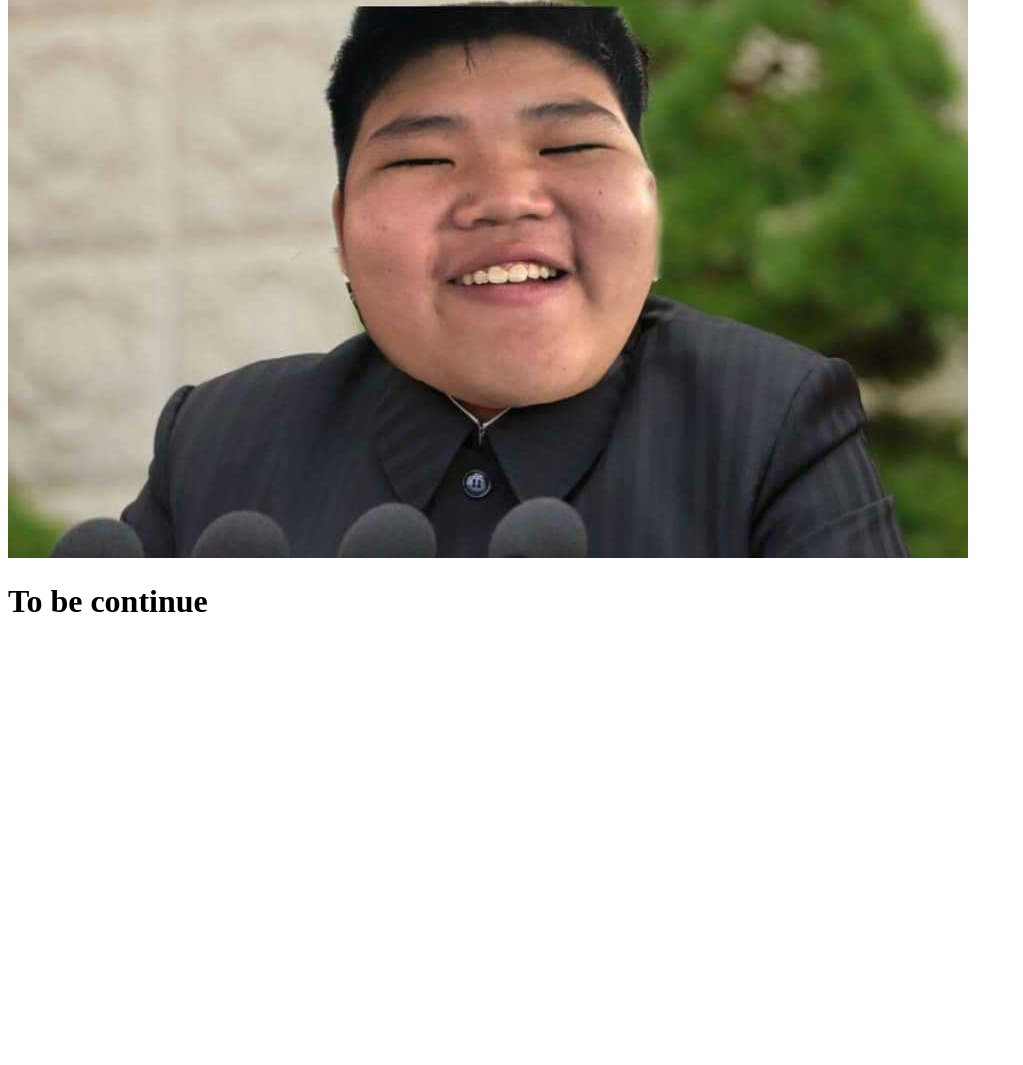
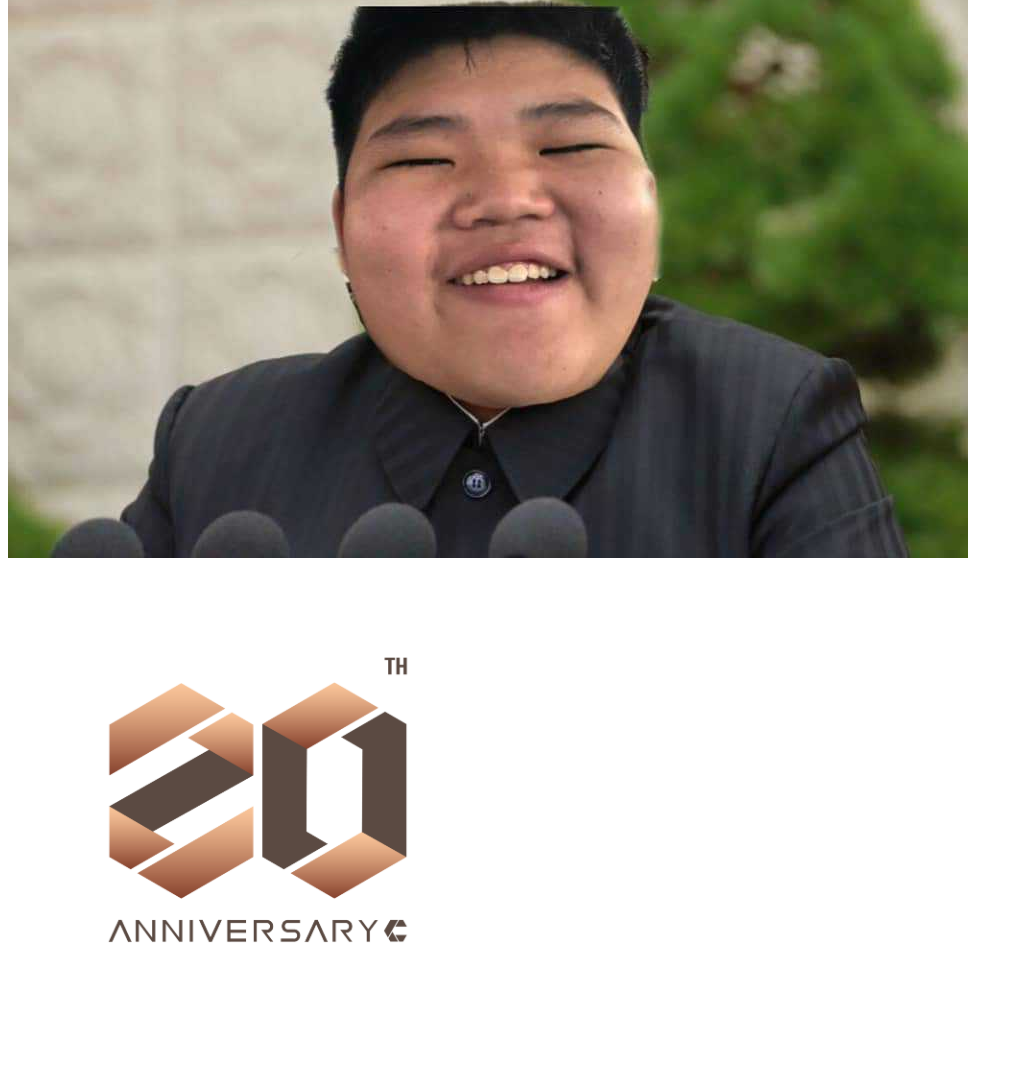
Before and after one commit to chawanakorns/Lab03_rework, a plain HTML site: page index.html in a window 1280 px wide. Shown: the part 36-1101 px from the top of the page, without its empty margins (0-1023 px from the left). Before the commit the page ends 800 px from the top, so only its background shows below. Drawn offline with Linux system fonts and the light colour scheme.

Commit message:
Release v.0.2

```diff
--- a/index.html
+++ b/index.html
@@ -9,7 +9,7 @@
     <a href="profile.html">profile</a>
     <a href="camt.html">camtInfo</a>
     <a href="Myfriendprofile.html">My friend profile <br></a>
-    <img src="Friend_pic.jpg" alt="">
-    <h1>To be continue</h1>
+    <img src="Friend_pic.jpg" alt="" >
+    <img src="File Logo 20th Final-01.jpg" alt="" width="500px">
 </body>
 </html>
```
Also changed, not shown: File Logo 20th Final-01.jpg (added).
